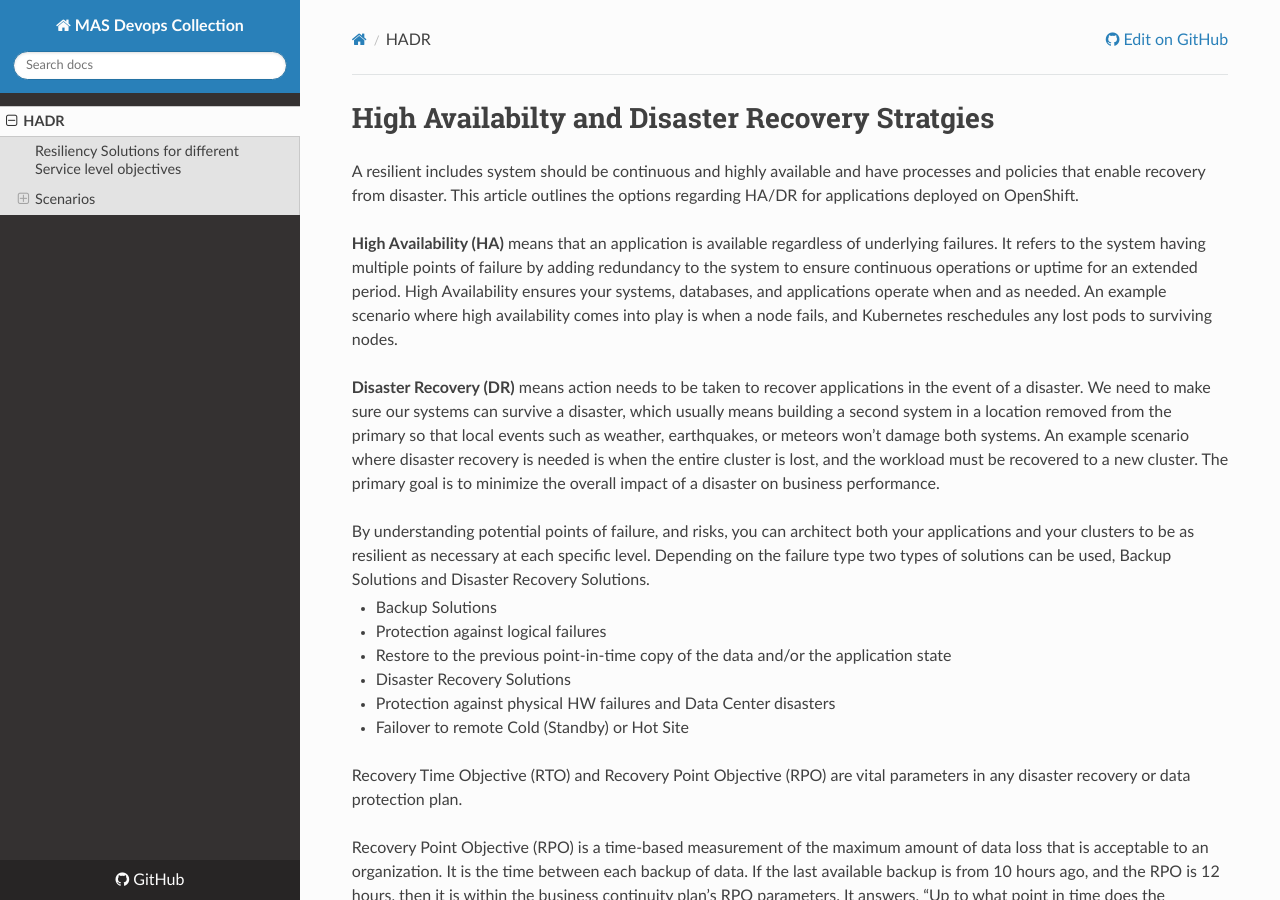
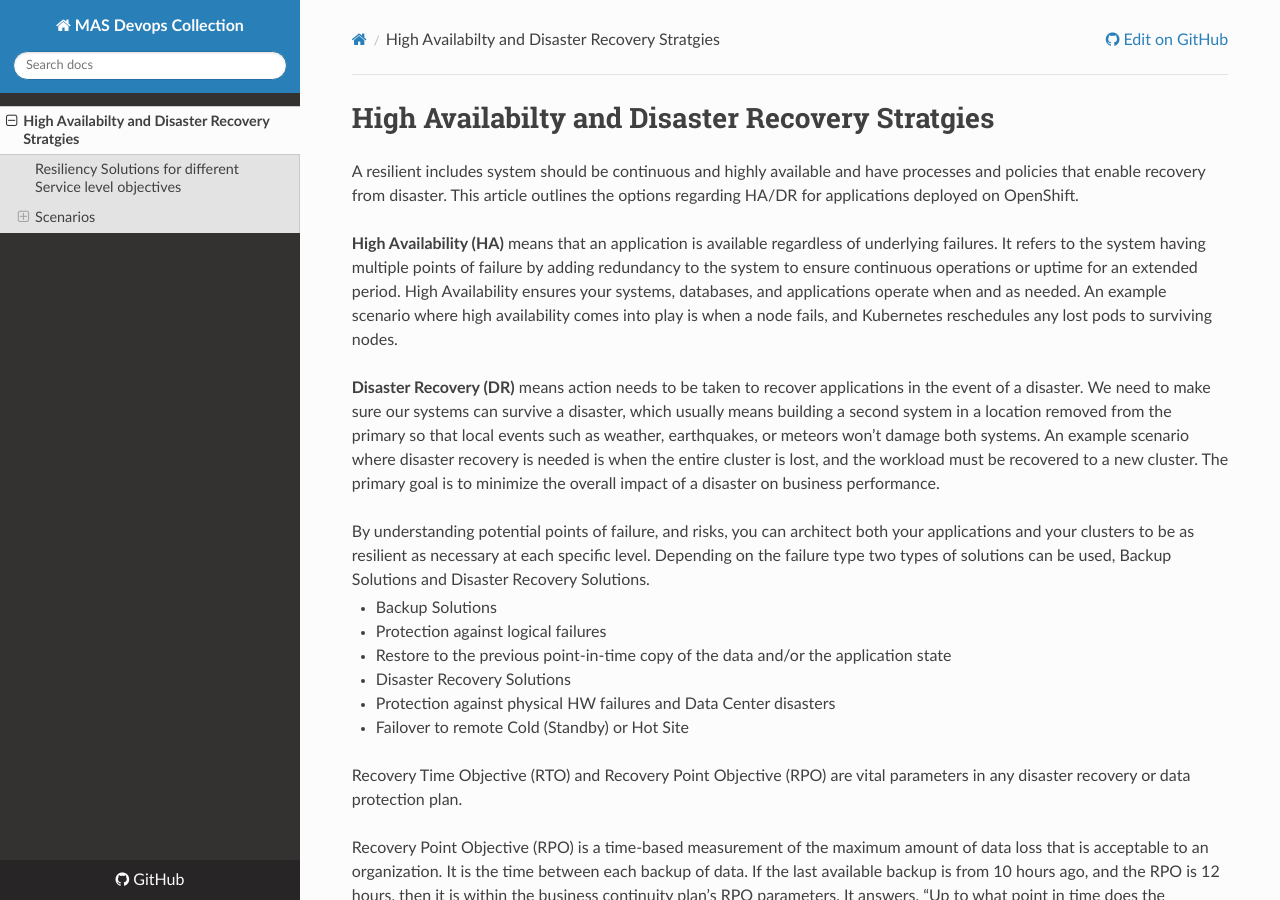
Before and after one commit to ibmmaximo/HADR, an MkDocs documentation site: the page built from docs/index.md, in a window 1280 px wide and 900 px high. Built offline with MkDocs 1.6.1, drawn with Linux system fonts in a browser that asks for light colours; nearby versions of some CDN libraries.

Commit message:
Update mkdocs.yml

```diff
--- a/mkdocs.yml
+++ b/mkdocs.yml
@@ -10,7 +10,7 @@ edit_uri: blob/master/docs/
 nav:
   #- 'Home': index.md
   #- 'Changes': changes.md
-  - 'HADR': index.md
+  - 'High Availabilty and Disaster Recovery Stratgies': index.md
   #  - 'OCP': playbooks/ocp.md
   #  - 'Install Core': playbooks/oneclick-core.md
   #  - 'Add IoT': playbooks/oneclick-iot.md
```
